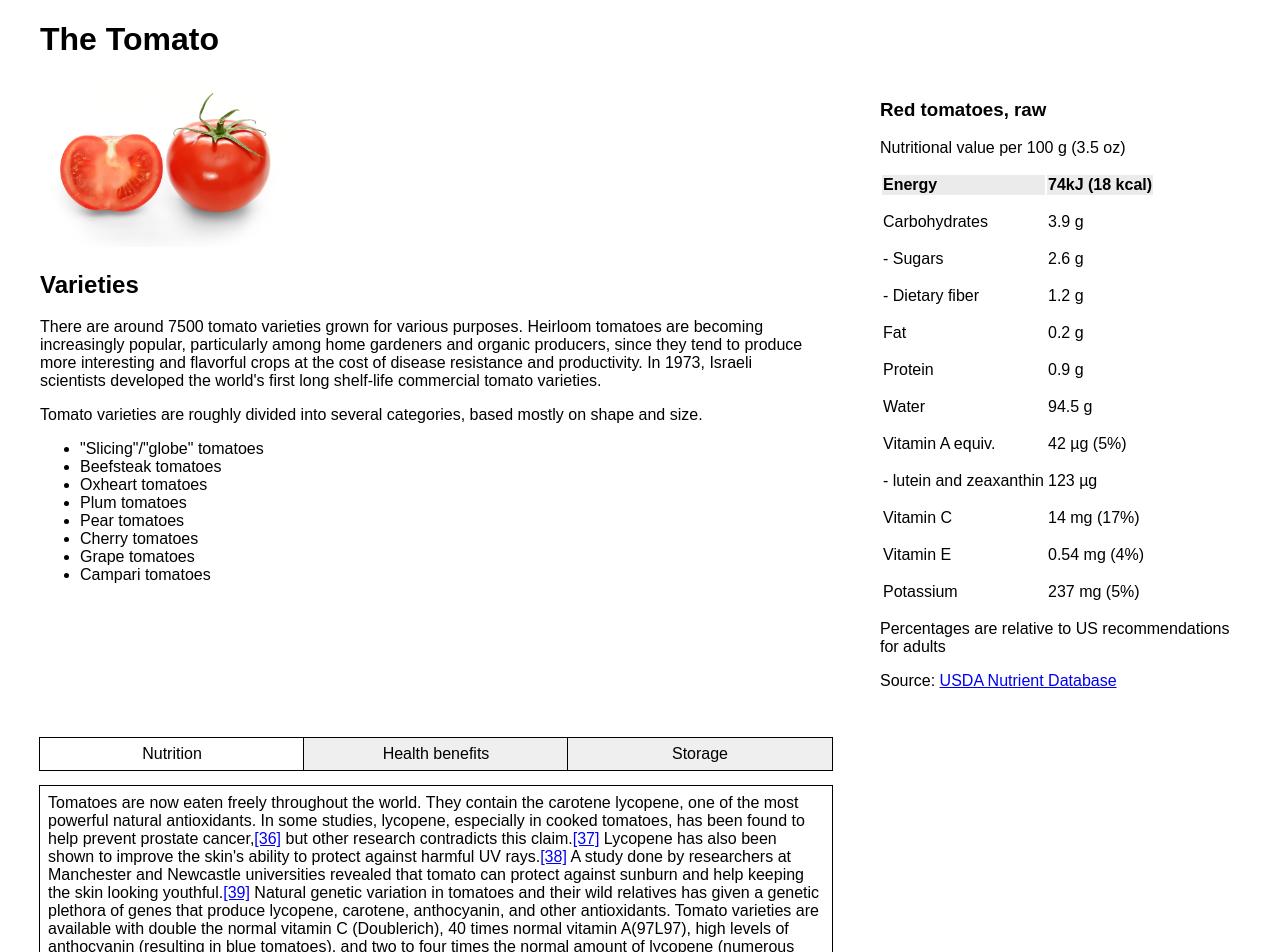
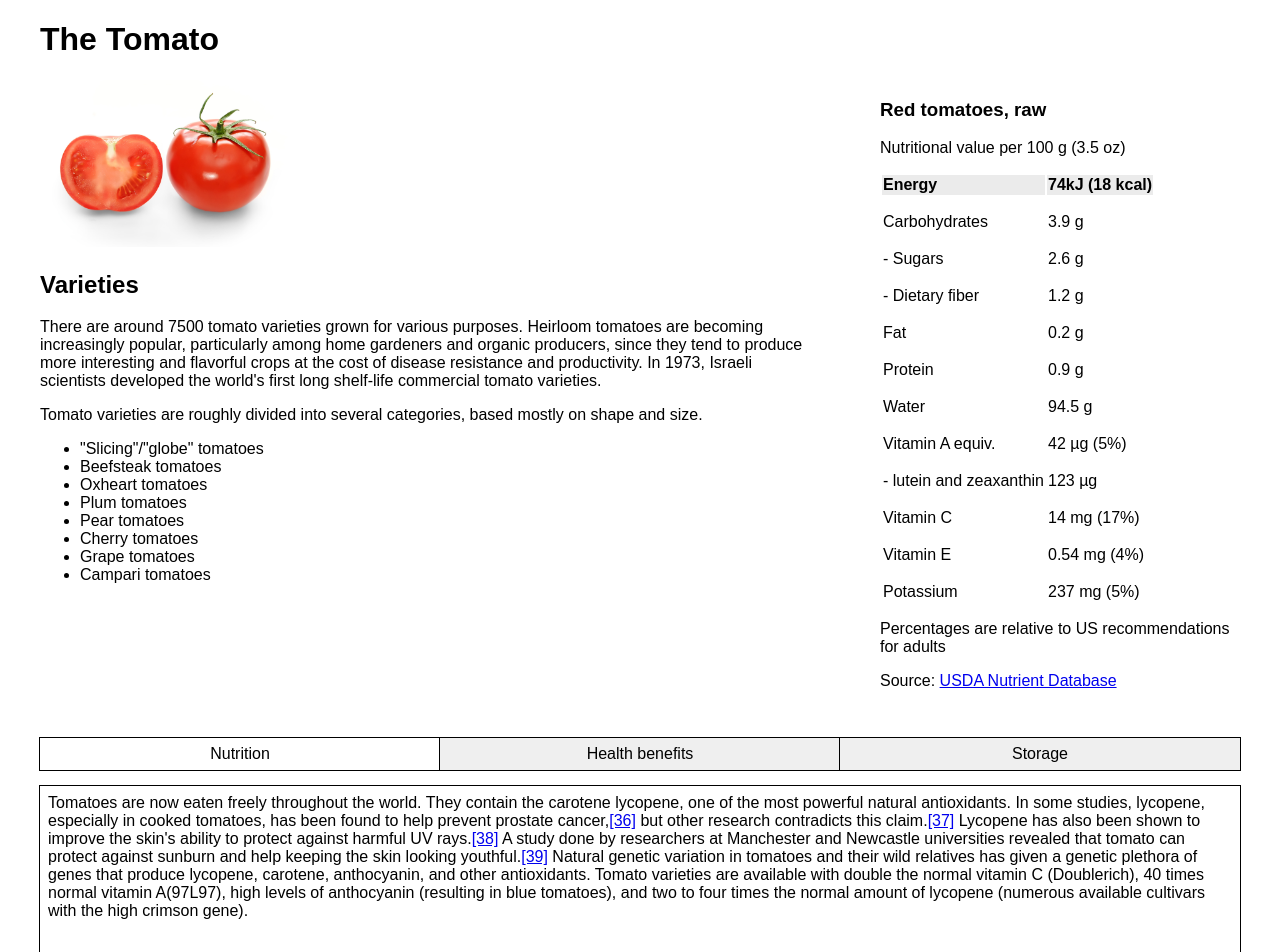
Before and after one commit to alexwishart/tomato, a React (Create React App) app: page / in a window 1280 px wide. Shown: the top 952 px of the page. Built offline with nearby package versions, Linux system fonts and the light colour scheme.

Commit message:
Make tabs 100% width

```diff
--- a/src/components/Tomato.tsx
+++ b/src/components/Tomato.tsx
@@ -43,7 +43,7 @@ const ContentContainer = styled.div`
 `;
 
 const TabsContainer = styled.div`
-  width: 66%;
+  width: 100%;
   padding-top: 1rem;
 `;
 
```
Also changed, not shown: 1 other file (tests, documents, lock files or other folders).
